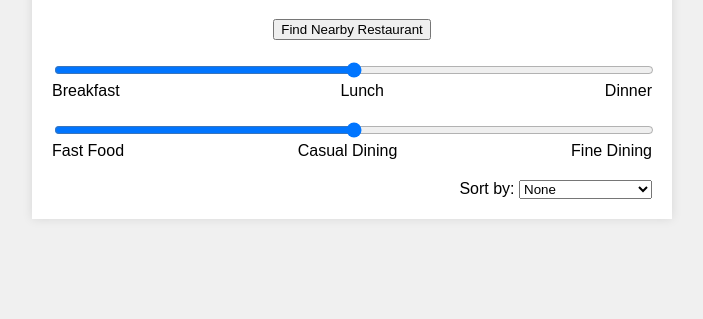
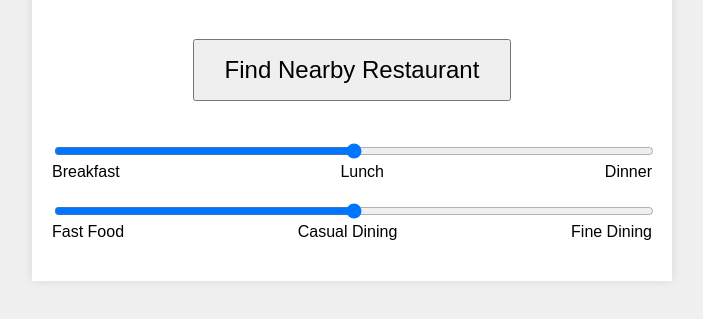
Before and after one commit to Bkrahn96/fantastic-goggles, a website: page index.html in a window 1280 px wide. Shown: the part 131-450 px from the top of the page, without its empty margins (288-991 px from the left). Drawn offline with Linux system fonts and the light colour scheme.

Commit message:
Removed sorting and increased button size.

```diff
--- a/app.js
+++ b/app.js
@@ -8,8 +8,7 @@ document.getElementById('findRestaurant').onclick = function() {
             const lat = position.coords.latitude;
             const lon = position.coords.longitude;
             const restaurantType = document.getElementById('restaurantTypeSlider').value;
-            const sortOption = document.getElementById('sortOptions').value;
-            const url = `/.netlify/functions/getRestaurants?lat=${lat}&lon=${lon}&type=${restaurantType}&sort=${sortOption}`;
+            const url = `/.netlify/functions/getRestaurants?lat=${lat}&lon=${lon}&type=${restaurantType}`;
 
             fetch(url)
                 .then(response => response.json())
--- a/index.html
+++ b/index.html
@@ -10,7 +10,7 @@
 <body>
     <div class="container">
         <h1>Find a Restaurant</h1>
-        <button id="findRestaurant">Find Nearby Restaurant</button>
+        <button id="findRestaurant" class="big-button">Find Nearby Restaurant</button>
 
         <div class="slider-container">
             <input type="range" min="0" max="2" value="0" class="slider" id="mealTimeSlider">
@@ -30,16 +30,6 @@
             </div>
         </div>
 
-        <div class="sort-container">
-            <label for="sortOptions">Sort by:</label>
-            <select id="sortOptions">
-                <option value="">None</option>
-                <option value="distance">Distance</option>
-                <option value="rating">Rating</option>
-                <option value="cost">Cost (Low to High)</option>
-            </select>
-        </div>
-
         <div id="loading" style="display:none;">Loading...</div>
         <div id="results"></div>
     </div>
--- a/style.css
+++ b/style.css
@@ -12,6 +12,11 @@ body {
     box-shadow: 0 0 10px rgba(0, 0, 0, 0.1);
     text-align: center; /* Center the content */
 }
+.big-button {
+    font-size: 1.5em;
+    padding: 15px 30px;
+    margin: 20px 0;
+}
 .slider-container {
     margin: 20px 0;
     text-align: center;
@@ -23,10 +28,6 @@ body {
     display: flex;
     justify-content: space-between;
 }
-.sort-container {
-    text-align: right;
-    margin-top: 10px;
-}
 #results div {
     margin-bottom: 15px;
     text-align: left; /* Align results to the left */
```
Also changed, not shown: functions/getRestaurants.js (+2 -17 lines).
